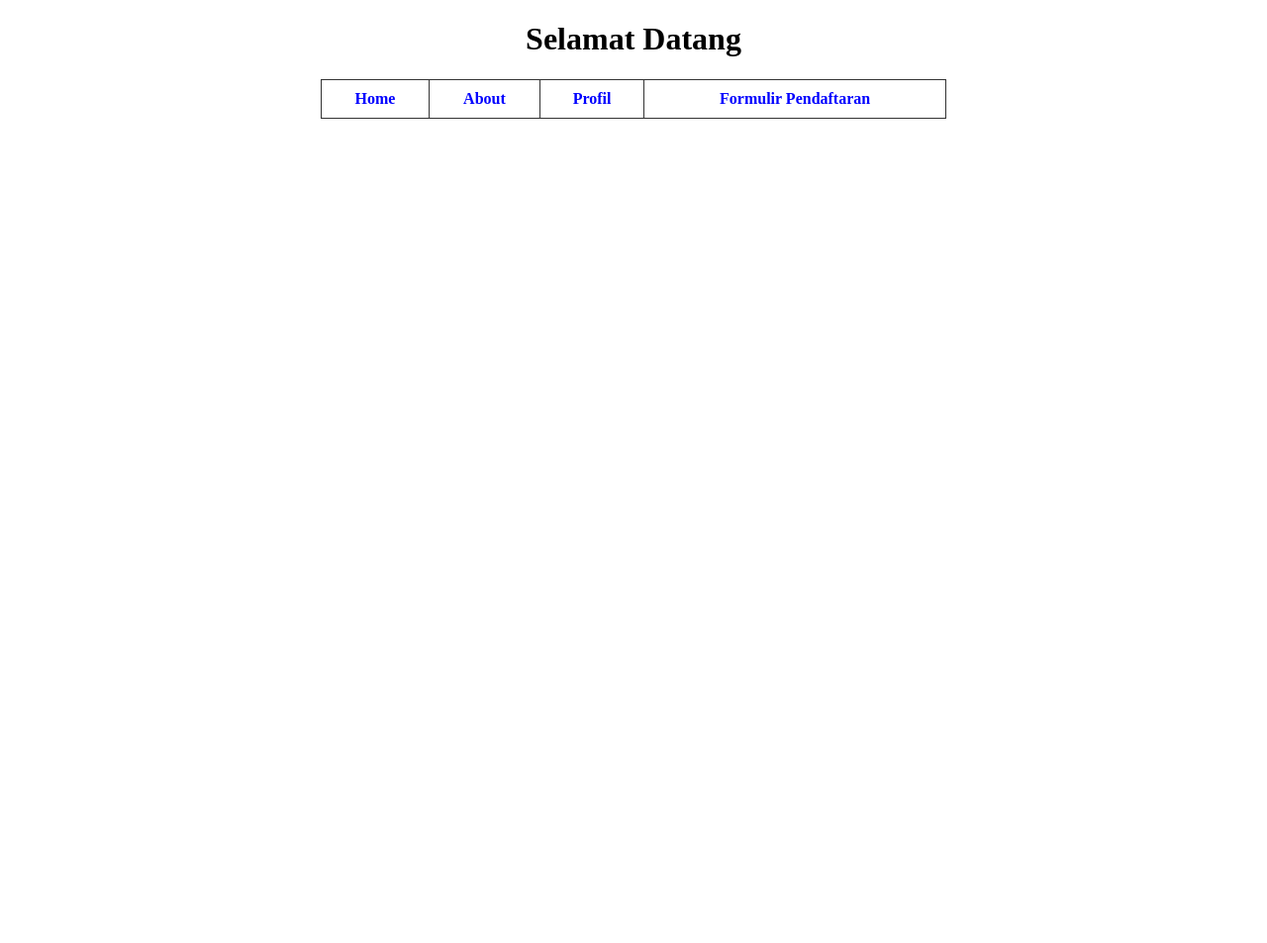
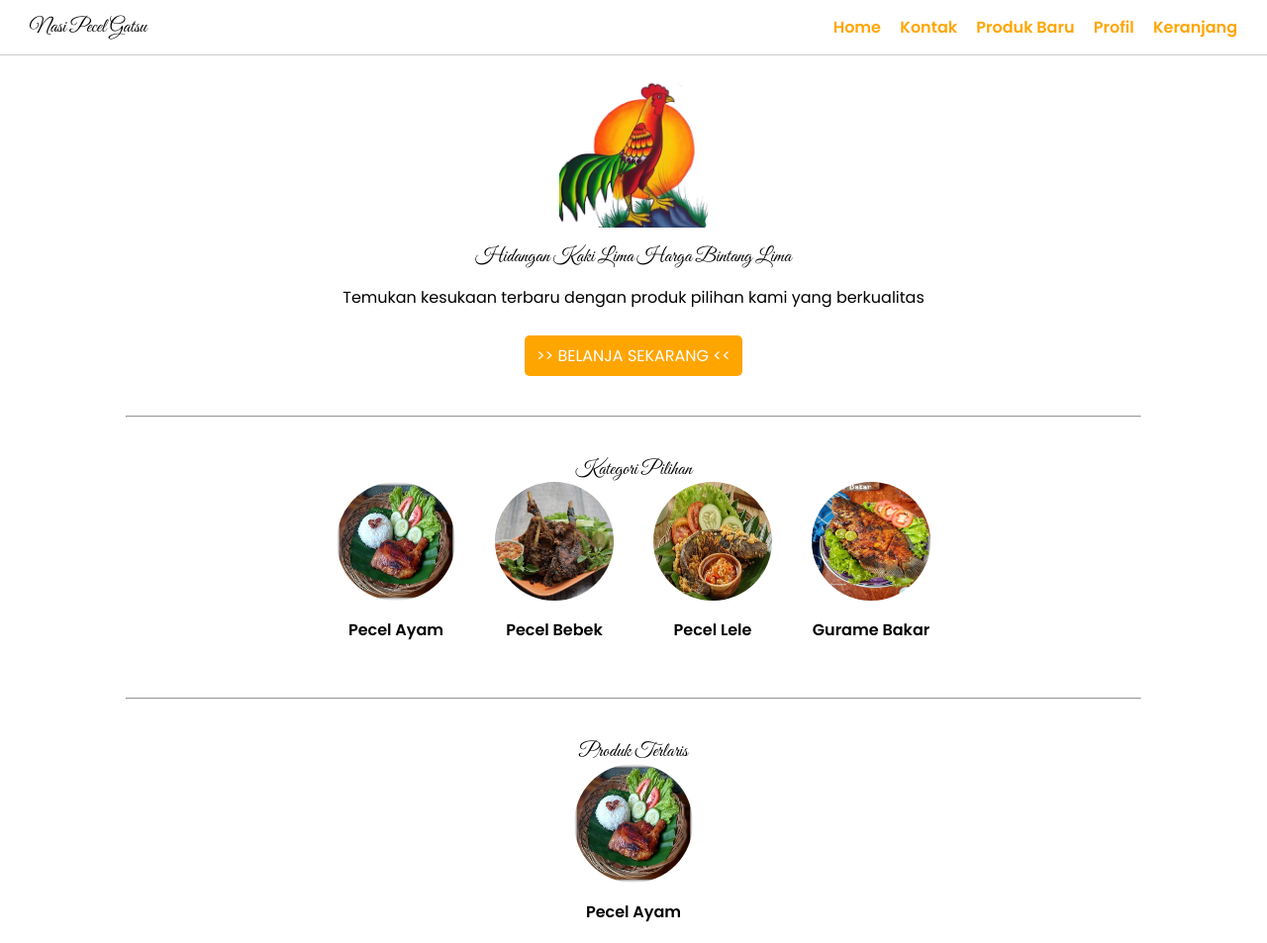
Before and after one commit to reyanju17/PBL-2025, a plain HTML site: page index.html in a window 1280 px wide. Shown: the whole page at 99% size. Before the commit the page ends 800 px from the top, so only its background shows below. Drawn offline with Linux system fonts and the light colour scheme.

Commit message:
mengubah index menjadi menu makanan dan membuat file css

```diff
--- /dev/null
+++ b/css.css
@@ -0,0 +1,91 @@
+
+body {
+  font-family: 'Poppins', sans-serif;
+  margin: 0;
+  padding: 0;
+}
+
+
+header {
+  display: flex;
+  justify-content: space-between;
+  align-items: center;
+  padding: 15px 30px;
+  border-bottom: 1px solid #ccc;
+}
+
+h1, h2 {
+    font-family: 'Great Vibes', 'cursive';
+    font-weight: normal;
+    margin: 0;
+    font-size: 20px;
+}
+
+nav a {
+  margin-left: 15px;
+  text-decoration: none;
+  color: orange;
+  font-weight: bold;
+}
+
+nav a:hover {
+  color: rgb(251, 255, 0);
+}
+
+
+.banner {
+  text-align: center;
+  margin: 20px 0;
+}
+
+.banner img {
+  width: 150px;
+}
+
+.banner h2 {
+  margin: 10px 0 5px;
+}
+
+.btn {
+  display: inline-block;
+  margin-top: 10px;
+  padding: 8px 12px;
+  background: orange;
+  color: white;
+  text-decoration: none;
+  border-radius: 5px;
+}
+
+.btn:hover {
+  background: rgb(251, 255, 0);
+}
+
+
+.categories, .products {
+  text-align: center;
+  margin: 30px 0;
+}
+
+.grid {
+  display: flex;
+  justify-content: center;
+  gap: 40px;
+  flex-wrap: wrap;
+}
+
+.grid img {
+  width: 120px;
+  height: 120px;
+  border-radius: 50%;
+}
+
+.grid p {
+  margin-top: 10px;
+  font-weight: bold;
+}
+
+
+hr {
+  margin: 40px auto;
+  width: 80%;
+}
--- a/index.html
+++ b/index.html
@@ -3,35 +3,66 @@
 <head>
   <meta charset="UTF-8">
   <meta name="viewport" content="width=device-width, initial-scale=1.0">
-  <title>Index</title>
-  <style>
-    table {
-      border-collapse: collapse;
-      margin: 20px auto;
-      width: 50%;
-    }
-    td {
-      border: 1px solid #333;
-      padding: 10px;
-      text-align: center;
-    }
-    a {
-      text-decoration: none;
-      color: blue;
-      font-weight: bold;
-    }
-  </style>
+  <title>Nasi Pecel Gatsu</title>
+  <link href="https://fonts.googleapis.com/css2?family=Great+Vibes&display=swap" rel="stylesheet">
+  <link href="https://fonts.googleapis.com/css2?family=Poppins:wght@400;600&display=swap" rel="stylesheet">
+  <link rel="stylesheet" href="css.css">
 </head>
 <body>
-  <h1 align="center">Selamat Datang</h1>
 
-  <table>
-    <tr>
-      <td><a href="index.html">Home</a></td>
-      <td><a href="about.html">About</a></td>
-      <td><a href="profil.html">Profil</a></td>
-      <td><a href="formulir.html">Formulir Pendaftaran</a></td>
-    </tr>
-  </table>
+  <header>
+    <h1>Nasi Pecel Gatsu</h1>
+    <nav>
+      <a href="index.html">Home</a>
+      <a href="kontak.html">Kontak</a>
+      <a href="produk.html">Produk Baru</a>
+      <a href="profil.html">Profil</a>
+      <a href="keranjang.html">Keranjang</a>
+    </nav>
+  </header>
+
+  <section class="banner">
+    <img src="pecel/Logo pecel.jpg">
+    <h2>Hidangan Kaki Lima Harga Bintang Lima</h2>
+    <p>Temukan kesukaan terbaru dengan produk pilihan kami yang berkualitas</p>
+    <a href="produk.html" class="btn"> >> BELANJA SEKARANG << </a>
+  </section>
+
+  <hr>
+
+  <section class="categories">
+    <h2>Kategori Pilihan</h2>
+    <div class="grid">
+      <div>
+        <img src="pecel/Pecel ayam.jpg">
+        <p>Pecel Ayam</p>
+      </div>
+      <div>
+        <img src="pecel/Bebek Madura Empuk Gurih Pedas Praktis - Resep….jpg">
+        <p>Pecel Bebek</p>
+      </div>
+      <div>
+        <img src="pecel/PECEL LELE.jpg">
+        <p>Pecel Lele</p>
+      </div>
+      <div>
+        <img src="pecel/Gurame bakar.jpg">
+        <p>Gurame Bakar</p>
+      </div>
+    </div>
+  </section>
+
+  <hr>
+
+  <section class="products">
+    <h2>Produk Terlaris</h2>
+    <div class="grid">
+      <div>
+        <img src="pecel/Pecel ayam.jpg">
+        <p>Pecel Ayam</p>
+      </div>
+    </div>
+  </section>
+
 </body>
 </html>
```
Also changed, not shown: pecel/Bebek Madura Empuk Gurih Pedas Praktis - Resep….jpg (added), pecel/Gurame bakar.jpg (added), pecel/Logo pecel.jpg (added), pecel/PECEL LELE.jpg (added), pecel/Pecel ayam.jpg (added).
